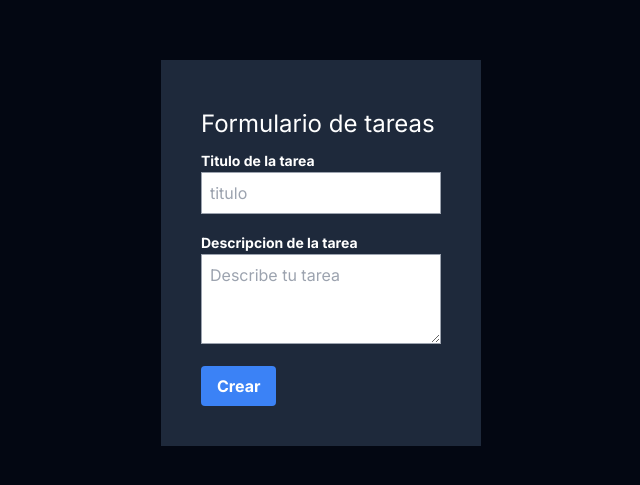
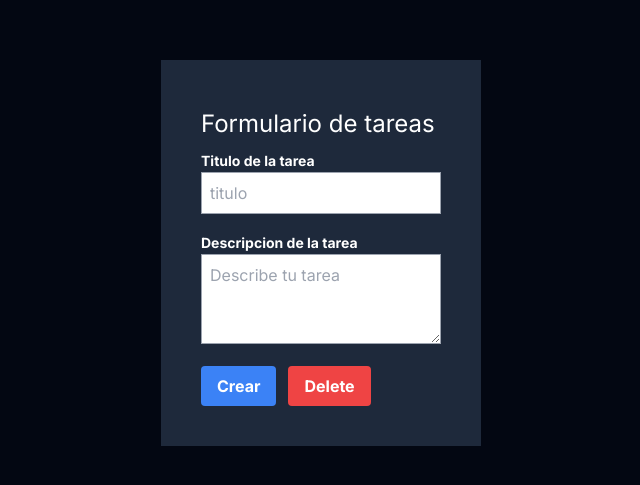
Before and after one commit to josemnaranjo/Next_crud_tasks, a Next.js app: page /task/edit/1 in a window 1280 px wide. Shown: the part 147-632 px from the top of the page, without its empty margins (319-959 px from the left). Built offline with nearby package versions, Linux system fonts and the light colour scheme; no server answers.

Commit message:
borrar tarea

```diff
--- a/src/app/new/page.jsx
+++ b/src/app/new/page.jsx
@@ -73,9 +73,26 @@ const NewPage = ({ params }) => {
           onChange={(e) => setDescription(e.target.value)}
           value={description}
         ></textarea>
-        <button className="bg-blue-500 hover:bg-blue-700 text-white font-bold py-2 px-4 rounded">
+        <button
+          className="bg-blue-500 hover:bg-blue-700 text-white font-bold py-2 px-4 rounded"
+          type="submit"
+        >
           Crear
         </button>
+        {params.id && (
+          <button
+            className="bg-red-500 hover:bg-red-700 text-white font-bold py-2 px-4 rounded ml-3"
+            type="button"
+            onClick={async () => {
+              await fetch(`/api/${params.id}`, { method: "DELETE" });
+              router.refresh();
+              router.push("/");
+            }}
+          >
+            {" "}
+            Delete
+          </button>
+        )}
       </form>
     </div>
   );
```
Also changed, not shown: 1 other file (tests, documents, lock files or other folders).
